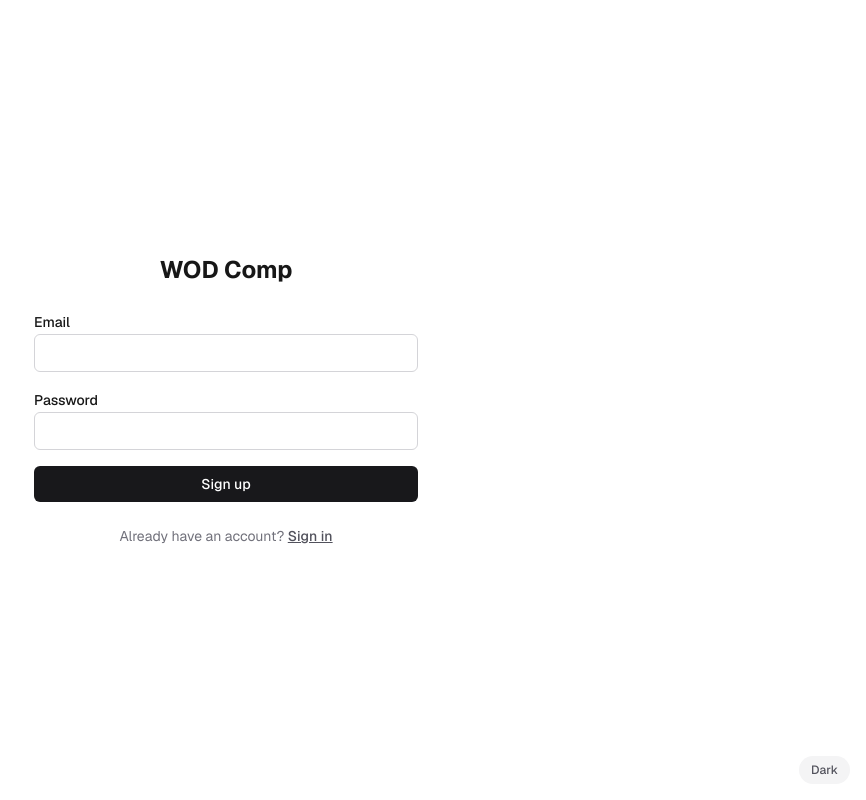
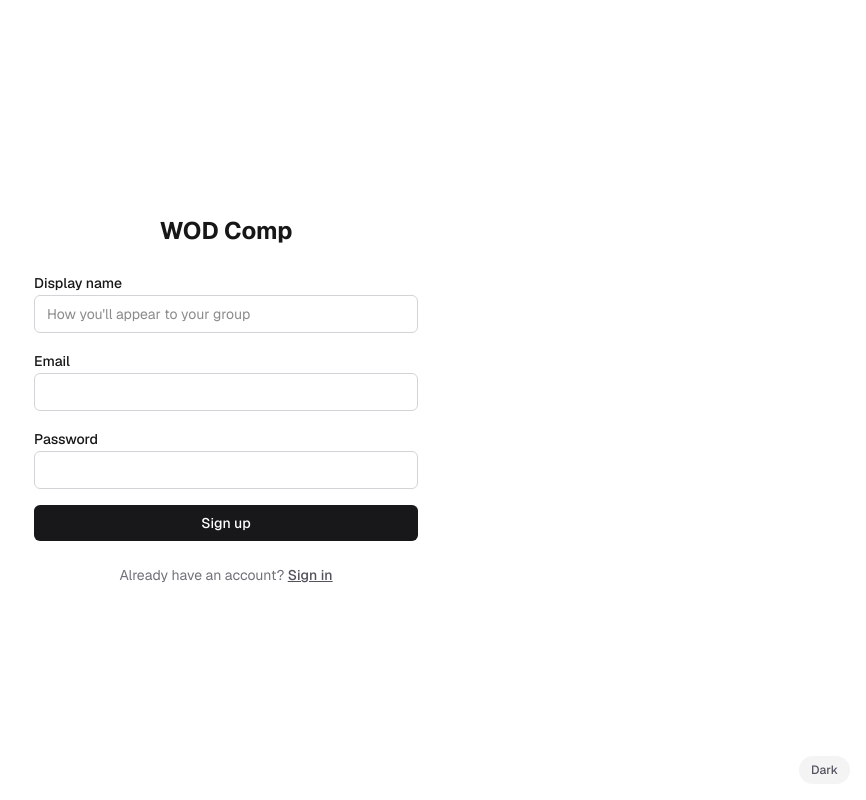
Before and after one commit to domchao/wod-comp, a Next.js app: page / in a window 1280 px wide. Both pictures are taken after a click on the button "Sign up". Shown: the whole page, without its empty margins (414-1280 px from the left). Built offline with nearby package versions, Linux system fonts and the light colour scheme; no server answers.

Commit message:
Collect display name during sign-up
The sign-up form now includes a required display name field, passed to
Supabase as user metadata so the existing trigger stores it on the
profile instead of falling back to the email address.

```diff
--- a/src/app/_components/LoginForm.tsx
+++ b/src/app/_components/LoginForm.tsx
@@ -16,6 +16,23 @@ export function LoginForm({ next }: { next?: string }) {
       <form action={action} className="space-y-4">
         <input type="hidden" name="mode" value={mode} />
         {next && <input type="hidden" name="next" value={next} />}
+
+        {mode === "signup" && (
+          <div className="space-y-1">
+            <label htmlFor="display_name" className="text-sm font-medium">
+              Display name
+            </label>
+            <input
+              id="display_name"
+              name="display_name"
+              type="text"
+              required
+              maxLength={50}
+              placeholder="How you'll appear to your group"
+              className="w-full rounded-md border border-zinc-300 px-3 py-2 text-sm focus:outline-none focus:ring-2 focus:ring-zinc-900"
+            />
+          </div>
+        )}
 
         <div className="space-y-1">
           <label htmlFor="email" className="text-sm font-medium">
--- a/src/app/auth/actions.ts
+++ b/src/app/auth/actions.ts
@@ -11,7 +11,13 @@ export async function authWithEmail(_prevState: unknown, formData: FormData) {
   const supabase = await createClient();
 
   if (mode === "signup") {
-    const { error } = await supabase.auth.signUp({ email, password });
+    const displayName = (formData.get("display_name") as string | null)?.trim();
+    if (!displayName) return { error: "Display name is required." };
+    const { error } = await supabase.auth.signUp({
+      email,
+      password,
+      options: { data: { name: displayName } },
+    });
     if (error) return { error: error.message };
   } else {
     const { error } = await supabase.auth.signInWithPassword({ email, password });
```
Also changed, not shown: 1 other file (tests, documents, lock files or other folders).
